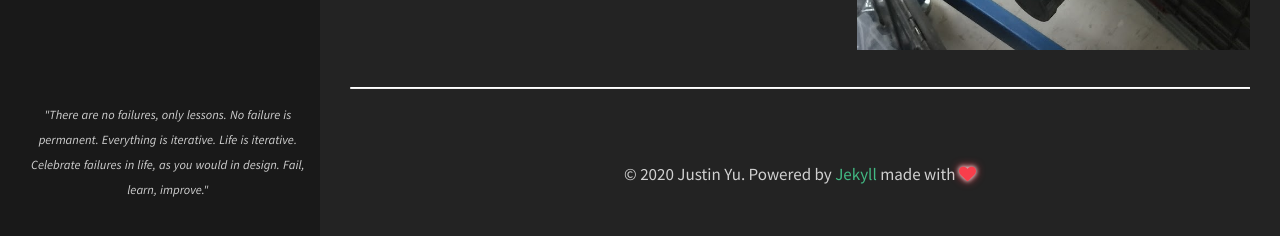
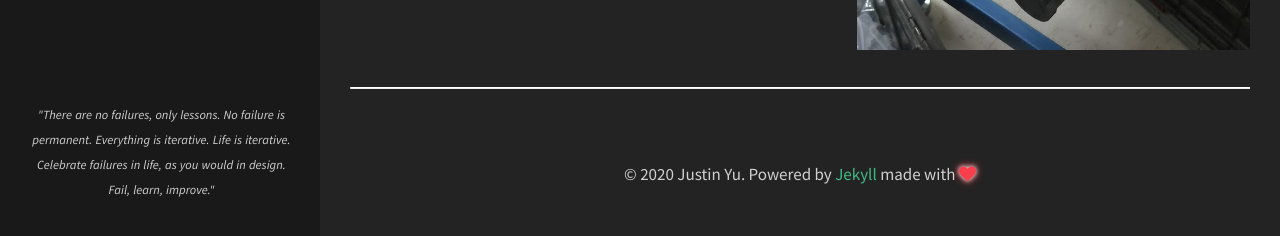
Before and after one commit to uynitsuj/uynitsuj.github.io, a Jekyll site: the page built from index.html, in a window 1280 px wide. Shown: the part 1752-1988 px from the top of the page. Built offline with Jekyll 4.4.1, drawn with Linux system fonts in a browser that asks for light colours.

Commit message:
viewwidth

```diff
--- a/_sass/components/_global.scss
+++ b/_sass/components/_global.scss
@@ -149,11 +149,11 @@ footer {
     position:absolute;
     bottom:27px;
     left:27px;
-    max-width: 22vw;
+    max-width: 21vw;
 }
 #top {
     position:absolute;
     top:27px;
     left:27px;
-    max-width: 22vw;
+    max-width: 21vw;
 }
```
